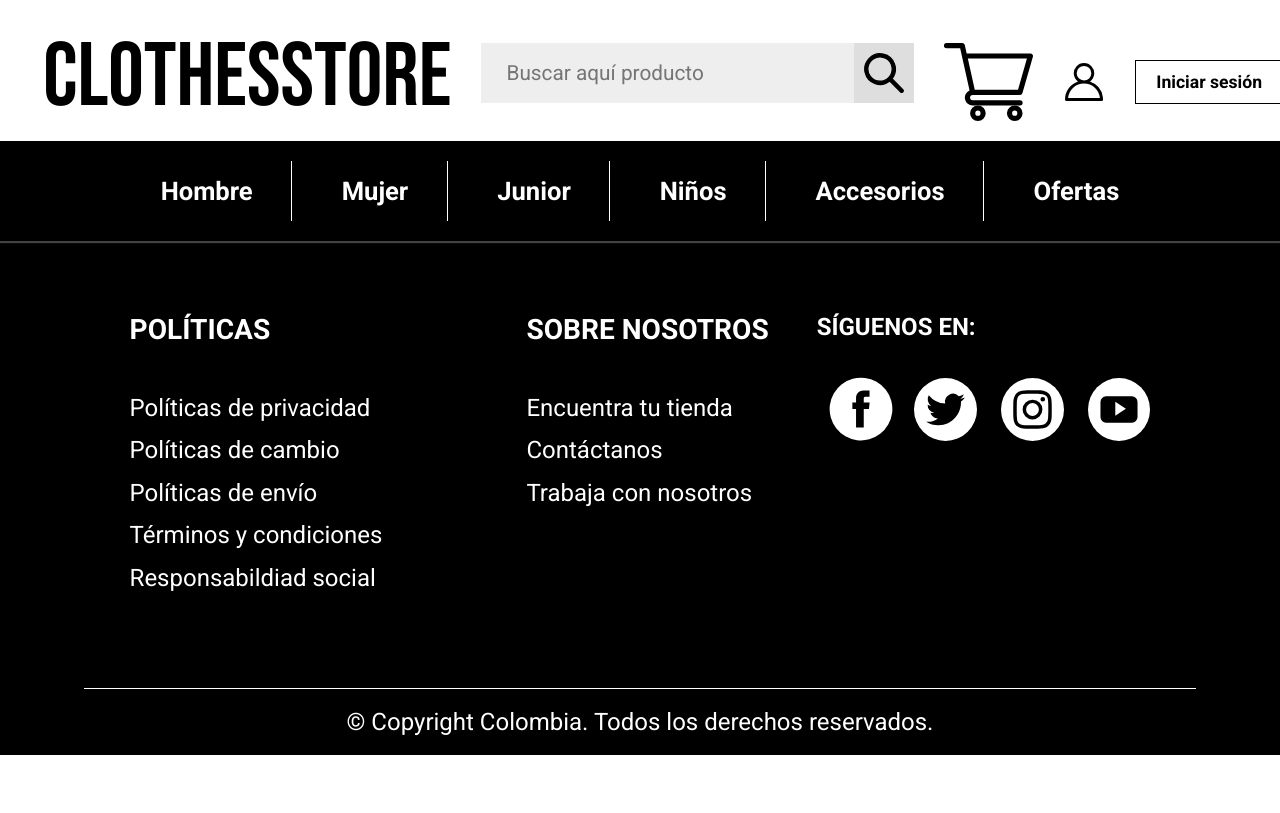
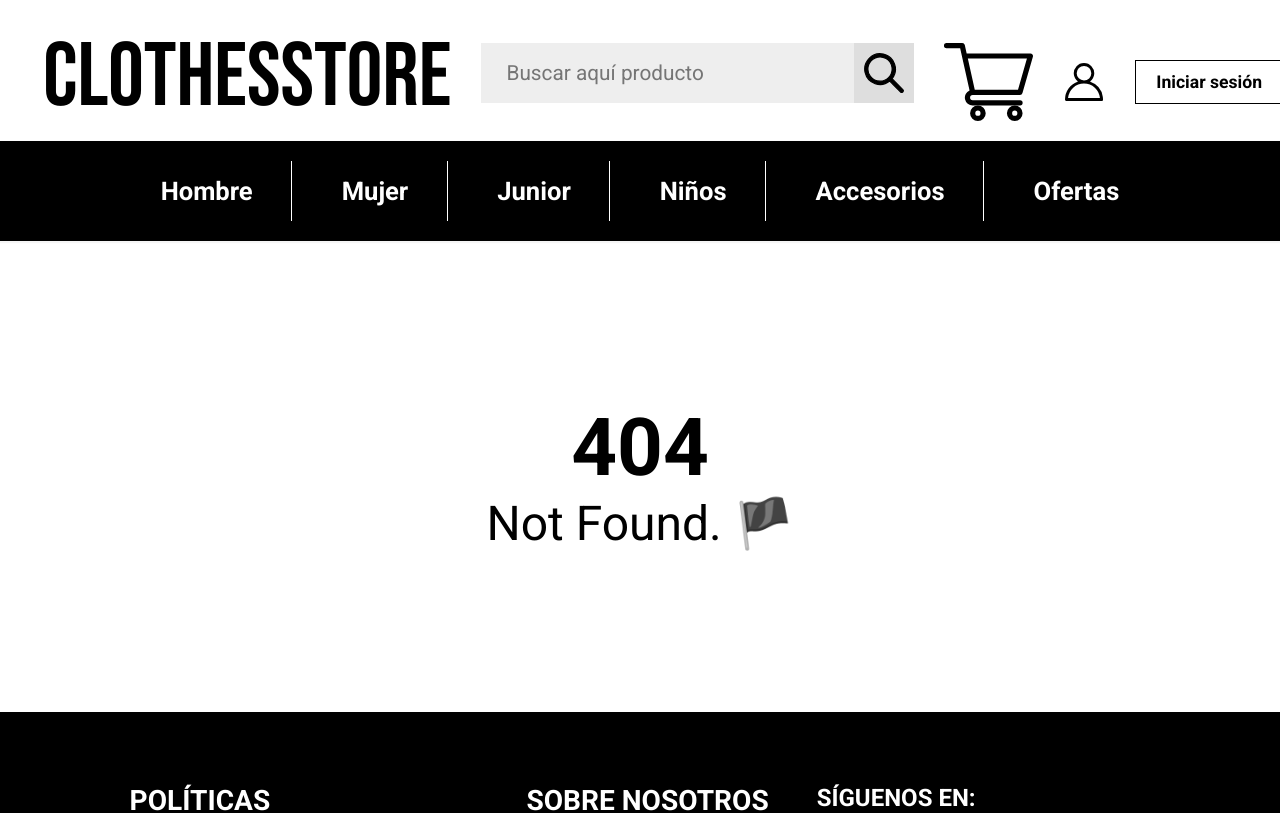
Before and after one commit to slqpez/clothesstore-experimentality, a React (Vite) app: page /1 in a window 1280 px wide. Shown: the top 813 px of the page. Built offline with nearby package versions, Linux system fonts and the light colour scheme.

Commit message:
Info messages products-page and not found page

```diff
--- a/src/components/Body/Body.jsx
+++ b/src/components/Body/Body.jsx
@@ -1,6 +1,7 @@
 import React from "react";
 import { Route, Switch } from "react-router-dom";
 import Home from "../../pages/Home/Home";
+import NotFound from "../../pages/NotFound/NotFound";
 import ProductsPage from "../../pages/ProductsPage/ProductsPage"
 
 function Body() {
@@ -17,6 +18,10 @@ function Body() {
         <Route exact path="/products/:search">
           <ProductsPage />
         </Route>
+
+        <Route  path="/:badRequest">
+          <NotFound></NotFound>
+        </Route>
       </Switch>
     </div>
   );
--- /dev/null
+++ b/src/pages/NotFound/NotFound.jsx
@@ -0,0 +1,12 @@
+import React from 'react'
+import notFoundStyles from "./notFound.module.css"
+function NotFound() {
+  return (
+    <div className={notFoundStyles.notFoundContainer}>
+      <h1>404</h1>
+      <p>Not Found. 🏴</p>
+    </div>
+  )
+}
+
+export default NotFound
--- /dev/null
+++ b/src/pages/NotFound/notFound.module.css
@@ -0,0 +1,13 @@
+.notFoundContainer{
+  text-align: center;
+  margin: 10em;
+}
+
+.notFoundContainer h1{
+  font-size: 5em;
+}
+
+.notFoundContainer p{
+  font-size: 3em;
+  text-align: center;
+}
--- a/src/pages/ProductsPage/ProductsPage.jsx
+++ b/src/pages/ProductsPage/ProductsPage.jsx
@@ -19,10 +19,10 @@ function ProductsPage() {
 
   const { products, loading, error } = useProducts(searchProduct, offset);
 
-  if (loading) return <p>Cargando productos...</p>;
+  if (loading) return <p className={productsPageStyles.infoPage}>Cargando productos...</p>;
 
   if (products.length === 0)
-    return <p>No se encontraron productos para esa búsqueda.</p>;
+    return <p className={productsPageStyles.infoPage}a>No se encontraron productos para esa búsqueda.</p>;
 
   const handlePrev = () => {
     setOffset((o) => o - 20);
--- a/src/pages/ProductsPage/productsPage.module.css
+++ b/src/pages/ProductsPage/productsPage.module.css
@@ -3,6 +3,12 @@
   padding: 5em 0;
   flex-direction: column;
   gap: 3em;
+}
+
+.infoPage{
+  text-align: center;
+  margin: 8em auto;
+  font-size: 1.5em;
 }
 
 .productsPageContainer .btnsContainer{
```
